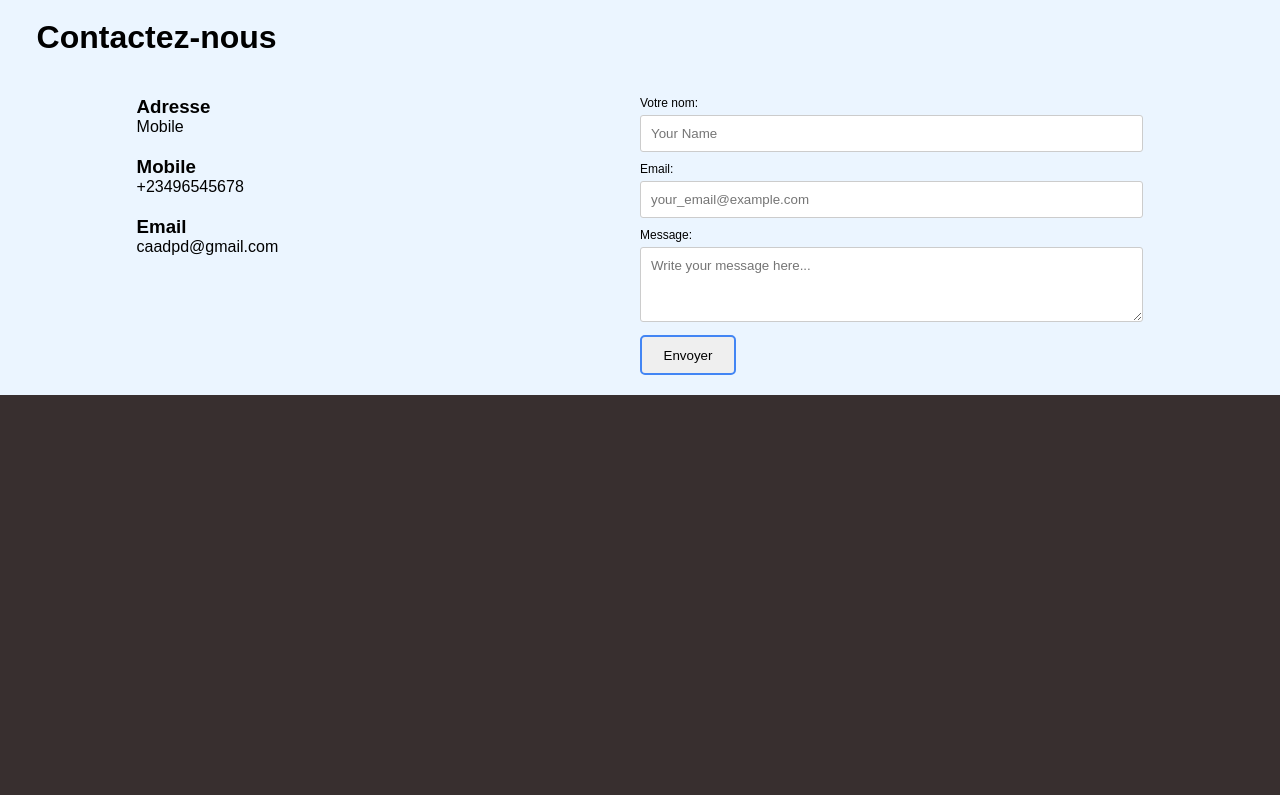
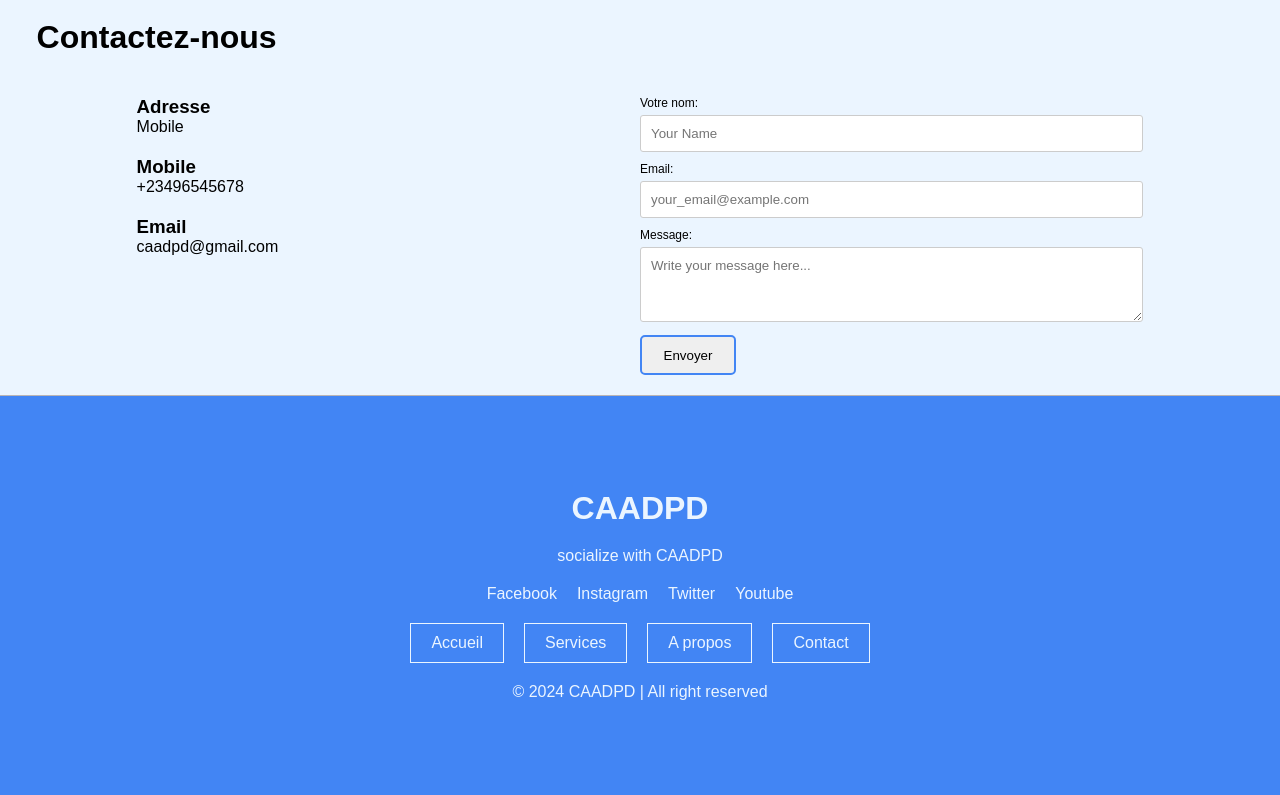
Before and after one commit to firminfinva/caapdpd, a Django app: page / in a window 1280 px wide. Shown: the part 3064-3859 px from the top of the page. Run offline with Django 5.2, Linux system fonts and the light colour scheme; some libraries are stand-ins or nearby versions.

Commit message:
added the footer , the aprops page and the number animation on the home page

```diff
--- a/home/templates/home/home.html
+++ b/home/templates/home/home.html
@@ -187,6 +187,34 @@
     </div>
     <footer>
 
+       <h1>CAADPD</h1>
+       <div>socialize with CAADPD</div>
+       <div class="socials">
+            <div>Facebook</div>
+            <div>Instagram</div>
+            <div>Twitter</div>
+            <div>Youtube</div>
+       </div>
+       <div class="footer-nav-btn">
+
+                <a href="{% url 'home' %}" class="nav-item nav-link active"
+                >Accueil</a
+                >
+
+                <a href="#" class="nav-item nav-link active"
+                >Services</a
+                >
+
+                <a href="#" class="nav-item nav-link active"
+                >A propos</a
+                >
+
+                <a href="#" class="nav-item nav-link active"
+                >Contact</a
+                >
+
+       </div>
+       <p>© 2024 CAADPD | All right reserved</P>
     </footer>
 </body>
 </html>
--- a/static/css/homepage.css
+++ b/static/css/homepage.css
@@ -227,8 +227,28 @@
   }
 
   footer{
+    display: flex;
+    flex-direction: column;
+    justify-content: center;
+    align-items: center;
+    gap: 20px;
     height: 50vh;
-    background-color: #382f2f;
+    color: var(--secondary-color);
+    background-color: var(--primary-color);
+    border-top: 1px solid #bab4b4;
+  }
+  .socials{
+    display: flex;
+    gap: 20px;
+  }
+  .footer-nav-btn{
+    display: flex;
+    gap: 20px;
+  }
+  .footer-nav-btn>a{
+    color: var(--secondary-color);
+    border: 1px solid var(--secondary-color);
+    padding: 10px 20px;
   }
 
 @media (max-width: 920px) {
@@ -286,5 +306,10 @@
   .contact-content>div{
     width: 100%;
   }
-
+  .footer-nav-btn{
+    gap: 10px;
+  }
+  .footer-nav-btn>a{
+    padding: 5px 10px;
+  }
 }
```
